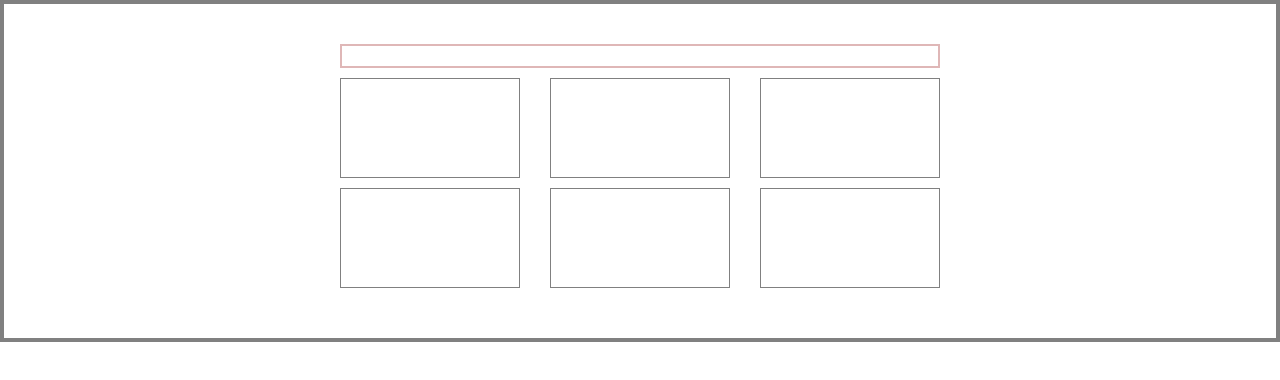
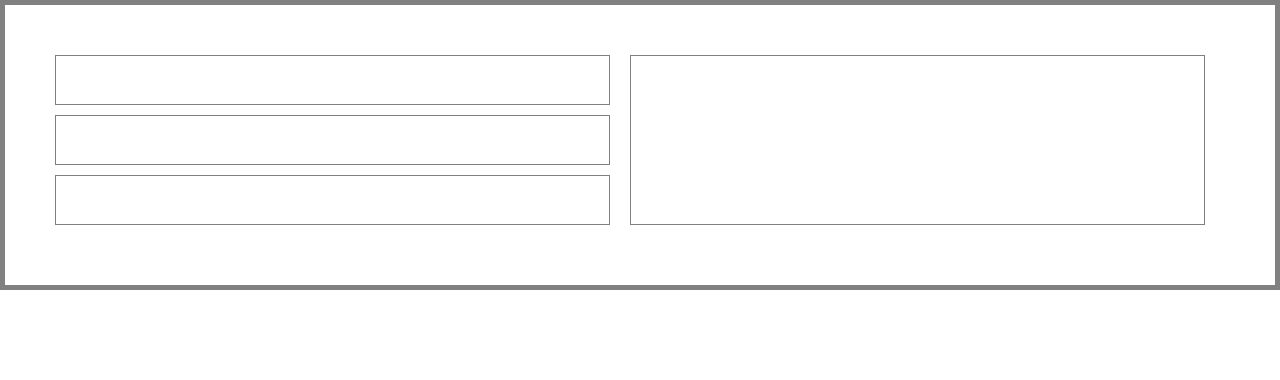
Before and after one commit to ahmed1355/first_html_project, a plain HTML site: page usecases/index.html in a window 1280 px wide. Drawn offline with Linux system fonts and the light colour scheme.

Commit message:
added  3rd layout

```diff
--- a/usecases/index.html
+++ b/usecases/index.html
@@ -1,17 +1,16 @@
 <!DOCTYPE html>
 <html lang="en">
   <head>
-    <meta charset="UTF-8">
-    <meta http-equiv="X-UA-Compatible" content="IE=edge">
-    <meta name="viewport" content="width=device-width, initial-scale=1.0">
+    <meta charset="UTF-8" />
+    <meta http-equiv="X-UA-Compatible" content="IE=edge" />
+    <meta name="viewport" content="width=device-width, initial-scale=1.0" />
     <title>Document</title>
-    <link rel="stylesheet" href="style.css">
+    <link rel="stylesheet" href="style.css" />
   </head>
   <body>
-
     <!-- layout-1 -->
-
-    <!-- <div class="container">
+    <!--
+    <div class="container">
         <div class="box "></div>
         <div class="box-wrap">
 
@@ -21,26 +20,31 @@
         </div>
     </div> -->
 
+    <!-- layout-2 -->
 
-    <!-- layout-2 -->
-    <div class="container">
+    <!-- <div class="container">
       <div class="row">
-
-
-
-            <div class="box-nav"></div>
+        <div class="box"></div>
 
         <div class="wrap">
+          <div class="box_small"></div>
+          <div class="box_small"></div>
+          <div class="box_small"></div>
+          <div class="box_small"></div>
+          <div class="box_small"></div>
+          <div class="box_small"></div>
+        </div>
+      </div>
+    </div>-->
 
-                <div class="box box-small"></div>
-                <div class="box box-small"></div>
-                <div class="box box-small"></div>
+    <!-- layout-3 -->
+    <div class="container">
+      <div class="wrap">
         <div class="box box-small"></div>
         <div class="box box-small"></div>
         <div class="box box-small"></div>
       </div>
-
-        </div>
+      <div class="box box-large"></div>
     </div>
   </body>
 </html>
--- a/usecases/style.css
+++ b/usecases/style.css
@@ -39,33 +39,63 @@ width: 100px;
 
 /* layout2 */
 
-.container {
-  padding: 40px;
-  border: 4px solid grey;
+/* .container{
+  border: 5px solid grey;
+padding: 50px;
+
 }
-
 .row{
   width: 100%;
   max-width: 600px;
   margin: 0 auto;
 }
-
-.box-nav {
-  border: 2px solid rgb(223, 183, 183);
-  height: 24px;
-  width: 100%;
+.box{
+  height: 40px;
+width:100%;
+  border: 1px solid grey;
   margin-bottom: 10px;
 }
 
-.wrap {
+.wrap{
 display: flex;
 justify-content: space-between;
 flex-wrap: wrap;
 }
-.box-small {
+
+.box_small{
+  height: 100px;
+  width: 30%;
+  border: 3px solid rgb(185, 45, 45);
+  margin: 10px;
+} */
+
+
+/*layout-3 */
+.container{
+  border: 5px solid grey;
+  padding:  50px;
+  display: flex;
+  justify-content: space-between;
+}
+
+
+.box{
+  border: 1px solid grey;
+
   margin-bottom: 10px;
-    border: 1px solid grey;
-    width: 30%;
-  height: 100px;
+  margin-right: 20px;
+}
+
+.wrap{
+width: 50%;
+}
+
+.box-small{
+height: 50px;
 
 }
+
+.box-large{
+width: 50%;
+
+}
```
Lines whose indentation alone changed are shown as unchanged.
